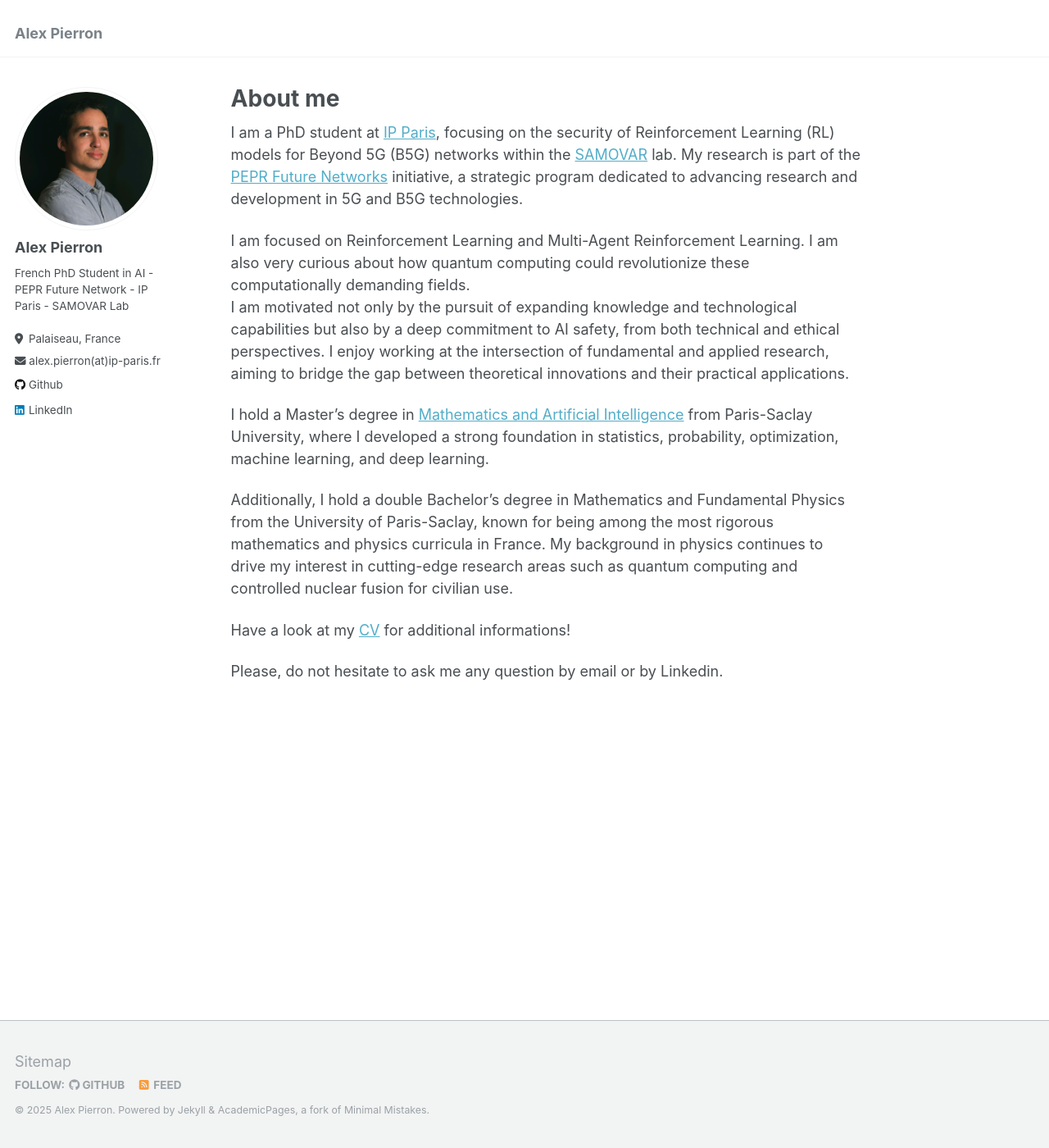
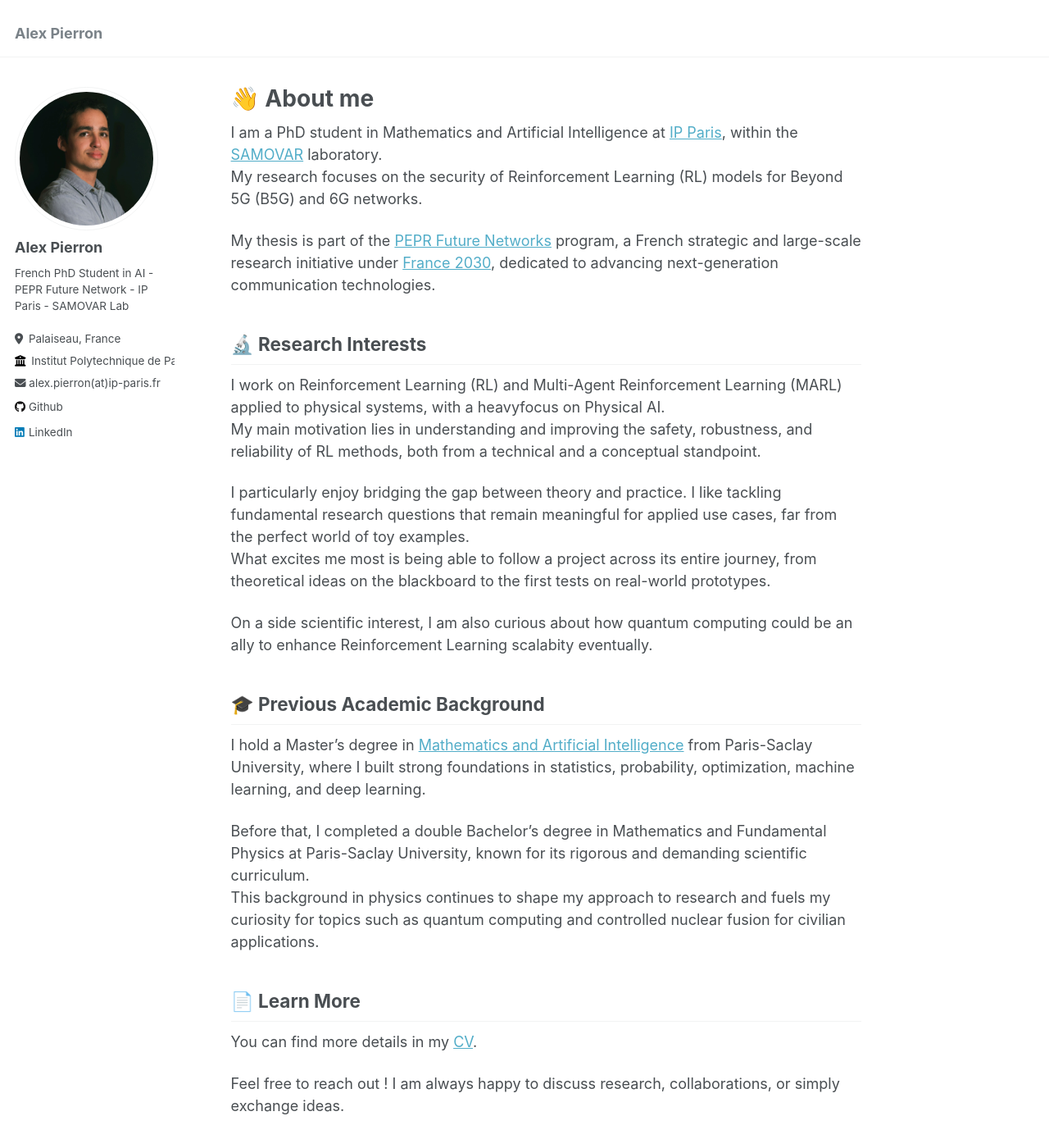
Before and after one commit to alex-pierron/alex-pierron.github.io, a Jekyll site: the page built from _pages/about.md, in a window 1280 px wide and 1400 px high. Shown: the whole window at 82% size. Built offline with Jekyll 4.4.1, drawn with Linux system fonts in a browser that asks for light colours.

Commit message:
🦄 refactor: Updating description and CV

```diff
--- a/_config.yml
+++ b/_config.yml
@@ -26,7 +26,7 @@ author:
   pronouns         : # example: "she/her"
   bio              : "French PhD Student in AI - PEPR Future Network  -  IP Paris - SAMOVAR Lab "
   location         : "Palaiseau, France"
-  employer         : # URL
+  employer         : Institut Polytechnique de Paris
   uri              : # URL
   email            : "alex.pierron(at)ip-paris.fr"
 
@@ -280,7 +280,7 @@ sass:
 permalink: /:categories/:title/
 # paginate: 5 # amount of posts to show
 # paginate_path: /page:num/
-timezone: America/Los_Angeles # http://en.wikipedia.org/wiki/List_of_tz_database_time_zones
+timezone: Europe/Paris # http://en.wikipedia.org/wiki/List_of_tz_database_time_zones
 
 
 # Plugins
--- a/_pages/about.md
+++ b/_pages/about.md
@@ -1,24 +1,37 @@
 ---
 permalink: /
-title: "About me"
-excerpt: "About me"
+title: "👋 About me"
+excerpt: "👋 About me"
 author_profile: true
 redirect_from:
   - /about/
   - /about.html
 ---
 
-I am a PhD student at [IP Paris](https://www.ip-paris.fr/en), focusing on the security of Reinforcement Learning (RL) models for Beyond 5G (B5G) networks within the [SAMOVAR](https://samovar.telecom-sudparis.eu/index.php/en/accueil-2/) lab. My research is part of the [PEPR Future Networks](https://pepr-futurenetworks.fr/en/the-pepr/) initiative, a strategic program dedicated to advancing research and development in 5G and B5G technologies.
+I am a PhD student in Mathematics and Artificial Intelligence at [IP Paris](https://www.ip-paris.fr/en), within the [SAMOVAR](https://samovar.telecom-sudparis.eu/index.php/en/accueil-2/) laboratory.
+My research focuses on the security of Reinforcement Learning (RL) models for Beyond 5G (B5G) and 6G networks.
 
-I am focused on Reinforcement Learning and Multi-Agent Reinforcement Learning. I am also very curious about how quantum computing could revolutionize these computationally demanding fields.
-I am motivated not only by the pursuit of expanding knowledge and technological capabilities but also by a deep commitment to AI safety, from both technical and ethical perspectives. I enjoy working at the intersection of fundamental and applied research, aiming to bridge the gap between theoretical innovations and their practical applications.
+My thesis is part of the [PEPR Future Networks](https://pepr-futurenetworks.fr/en/the-pepr/) program, a French strategic and large-scale research initiative under [France 2030](https://www.info.gouv.fr/grand-dossier/france-2030-en), dedicated to advancing next-generation communication technologies.
 
-I hold a Master’s degree in [Mathematics and Artificial Intelligence](https://www.imo.universite-paris-saclay.fr/fr/etudiants/masters/mathematiques-et-applications/m2/m2-mathematique-et-intelligence-artificielle/) from Paris-Saclay University, where I developed a strong foundation in statistics, probability, optimization, machine learning, and deep learning.
+## 🔬 Research Interests
 
-Additionally, I hold a double Bachelor’s degree in Mathematics and Fundamental Physics from the University of Paris-Saclay, known for being among the most rigorous mathematics and physics curricula in France.
-My background in physics continues to drive my interest in cutting-edge research areas such as quantum computing and controlled nuclear fusion for civilian use.
+I work on Reinforcement Learning (RL) and Multi-Agent Reinforcement Learning (MARL) applied to physical systems, with a heavyfocus on Physical AI.
+My main motivation lies in understanding and improving the safety, robustness, and reliability of RL methods, both from a technical and a conceptual standpoint.
 
+I particularly enjoy bridging the gap between theory and practice. I like tackling fundamental research questions that remain meaningful for applied use cases, far from the perfect world of toy examples.
+What excites me most is being able to follow a project across its entire journey, from theoretical ideas on the blackboard to the first tests on real-world prototypes.
 
-Have a look at my [CV](http://alex-pierron.github.io/files/CV_PIERRON_English.pdf) for additional informations!
+On a side scientific interest, I am also curious about how quantum computing could be an ally to enhance Reinforcement Learning scalabity eventually.
 
-Please, do not hesitate to ask me any question by email or by Linkedin.
+## 🎓 Previous Academic Background
+
+I hold a Master’s degree in [Mathematics and Artificial Intelligence](https://www.imo.universite-paris-saclay.fr/fr/etudiants/masters/mathematiques-et-applications/m2/m2-mathematique-et-intelligence-artificielle/) from Paris-Saclay University, where I built strong foundations in statistics, probability, optimization, machine learning, and deep learning.
+
+Before that, I completed a double Bachelor’s degree in Mathematics and Fundamental Physics at Paris-Saclay University, known for its rigorous and demanding scientific curriculum.
+This background in physics continues to shape my approach to research and fuels my curiosity for topics such as quantum computing and controlled nuclear fusion for civilian applications.
+
+## 📄 Learn More
+
+You can find more details in my [CV](http://alex-pierron.github.io/files/CV_PIERRON_English.pdf).
+
+Feel free to reach out ! I am always happy to discuss research, collaborations, or simply exchange ideas.
```
Also changed, not shown: 1 other file.
